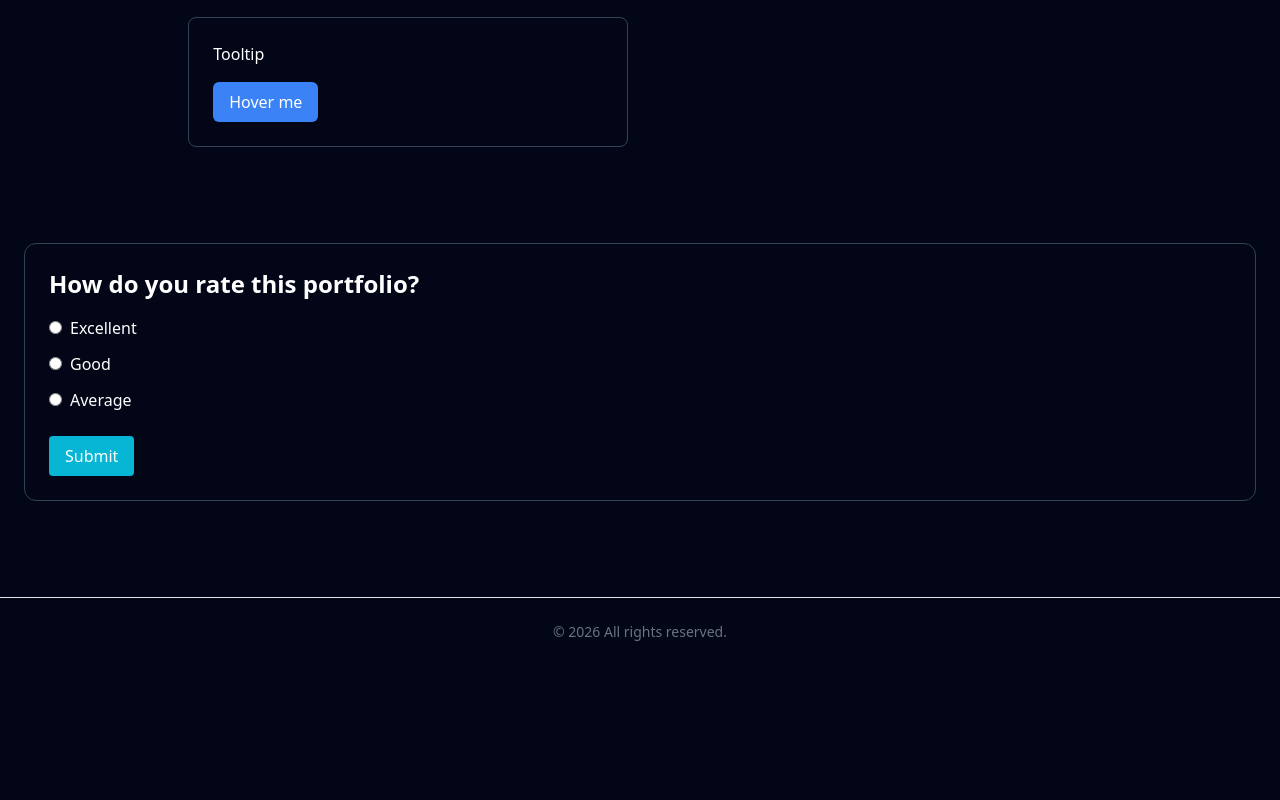
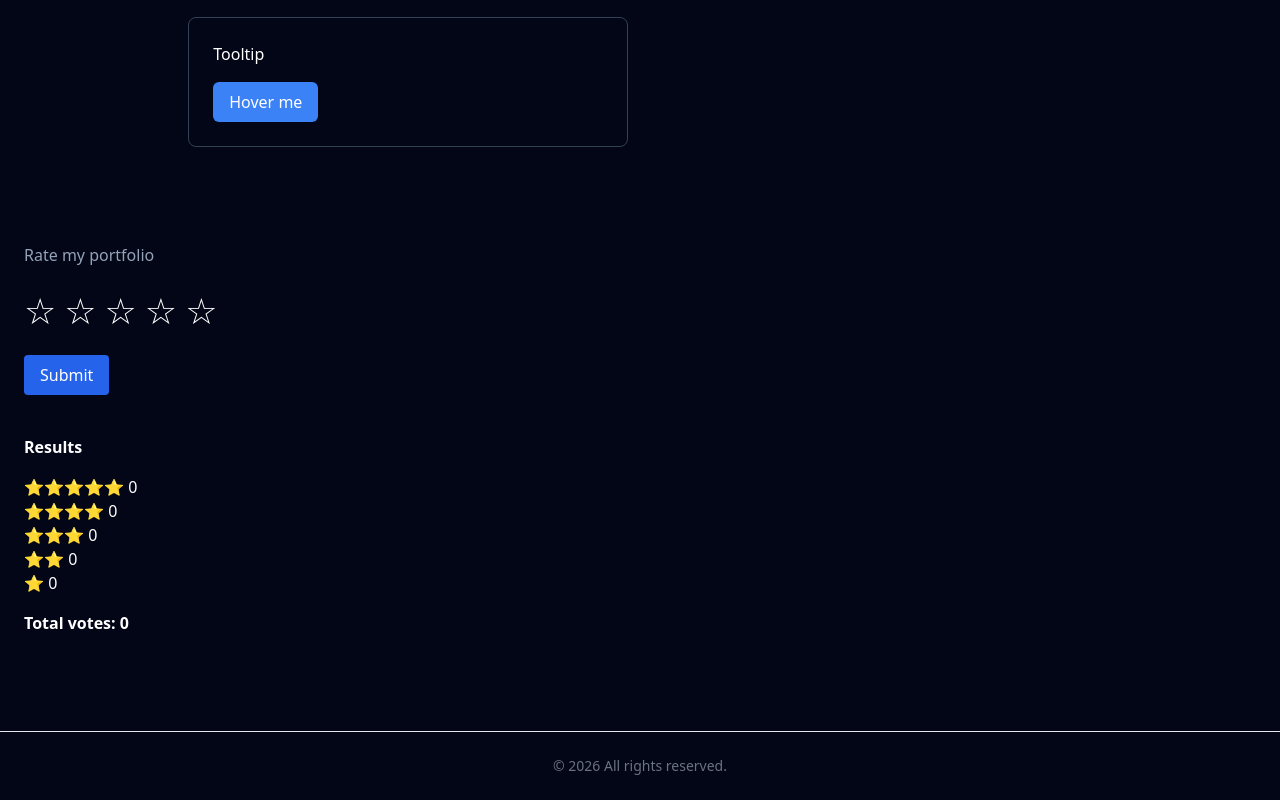
Before and after one commit to ghashghaei/my-portfolio, a Next.js app: page /de in a window 1280 px wide. Shown: the part 2132-2932 px from the top of the page. Before the commit the page ends 2798 px from the top, so only its background shows below. Built offline with nearby package versions, Linux system fonts and the light colour scheme.

Commit message:
improve feedback component

```diff
--- a/app/components/sections/FeedbackSection.tsx
+++ b/app/components/sections/FeedbackSection.tsx
@@ -2,61 +2,76 @@
 
 import { useState } from "react";
 
-export default function FeedbackSection() {
-  const [selected, setSelected] = useState("");
+interface Props {
+  locale: string;
+}
+
+export default function FeedbackSection({ locale }: Props) {
+  const isGerman = locale === "de";
+
+  const [rating, setRating] = useState(0);
+
+  const [stats, setStats] = useState({
+    1: 0,
+    2: 0,
+    3: 0,
+    4: 0,
+    5: 0,
+  });
 
   const submitVote = () => {
-    if (!selected) return;
+    if (!rating) return;
 
-    console.log("Vote:", selected);
-
-    alert("Thanks for your feedback!");
+    setStats((prev) => ({
+      ...prev,
+      [rating]: prev[rating as keyof typeof prev] + 1,
+    }));
   };
 
+  const totalVotes = stats[1] + stats[2] + stats[3] + stats[4] + stats[5];
+
   return (
-    <div className="mt-20 border border-slate-700 rounded-xl p-6">
-      <h3 className="text-2xl font-bold mb-4">
-        How do you rate this portfolio?
-      </h3>
+    <div className="max-w-2xl">
+      <p className="text-slate-400 mb-6">
+        {isGerman ? "Bewerten Sie mein Portfolio" : "Rate my portfolio"}
+      </p>
 
-      <div className="flex flex-col gap-3">
-        <label>
-          <input
-            type="radio"
-            value="excellent"
-            checked={selected === "excellent"}
-            onChange={(e) => setSelected(e.target.value)}
-          />
-          <span className="ml-2">Excellent</span>
-        </label>
-
-        <label>
-          <input
-            type="radio"
-            value="good"
-            checked={selected === "good"}
-            onChange={(e) => setSelected(e.target.value)}
-          />
-          <span className="ml-2">Good</span>
-        </label>
-
-        <label>
-          <input
-            type="radio"
-            value="average"
-            checked={selected === "average"}
-            onChange={(e) => setSelected(e.target.value)}
-          />
-          <span className="ml-2">Average</span>
-        </label>
+      <div className="flex gap-2 mb-6">
+        {[1, 2, 3, 4, 5].map((star) => (
+          <button
+            key={star}
+            onClick={() => setRating(star)}
+            className="text-4xl"
+          >
+            {star <= rating ? "★" : "☆"}
+          </button>
+        ))}
       </div>
 
       <button
         onClick={submitVote}
-        className="mt-6 px-4 py-2 bg-cyan-500 rounded"
+        className="px-4 py-2 rounded bg-blue-600 text-white"
       >
-        Submit
+        {isGerman ? "Senden" : "Submit"}
       </button>
+
+      <div className="mt-10">
+        <h3 className="font-bold mb-4">
+          {isGerman ? "Ergebnisse" : "Results"}
+        </h3>
+
+        <div>⭐⭐⭐⭐⭐ {stats[5]}</div>
+        <div>⭐⭐⭐⭐ {stats[4]}</div>
+        <div>⭐⭐⭐ {stats[3]}</div>
+        <div>⭐⭐ {stats[2]}</div>
+        <div>⭐ {stats[1]}</div>
+
+        <div className="mt-4 font-semibold">
+          {isGerman
+            ? `Gesamtstimmen: ${totalVotes}`
+            : `Total votes: ${totalVotes}`}
+        </div>
+      </div>
     </div>
   );
 }
```
